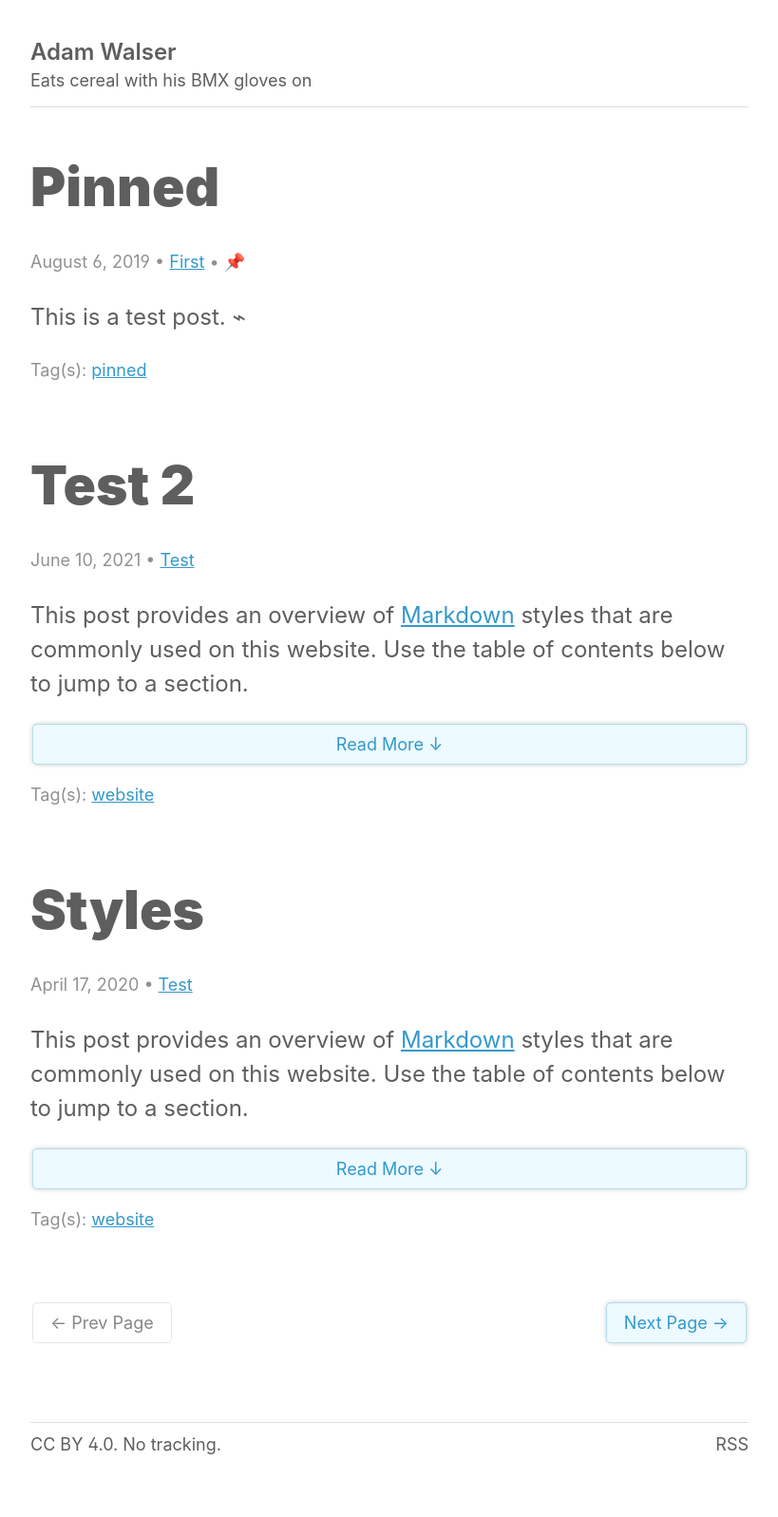
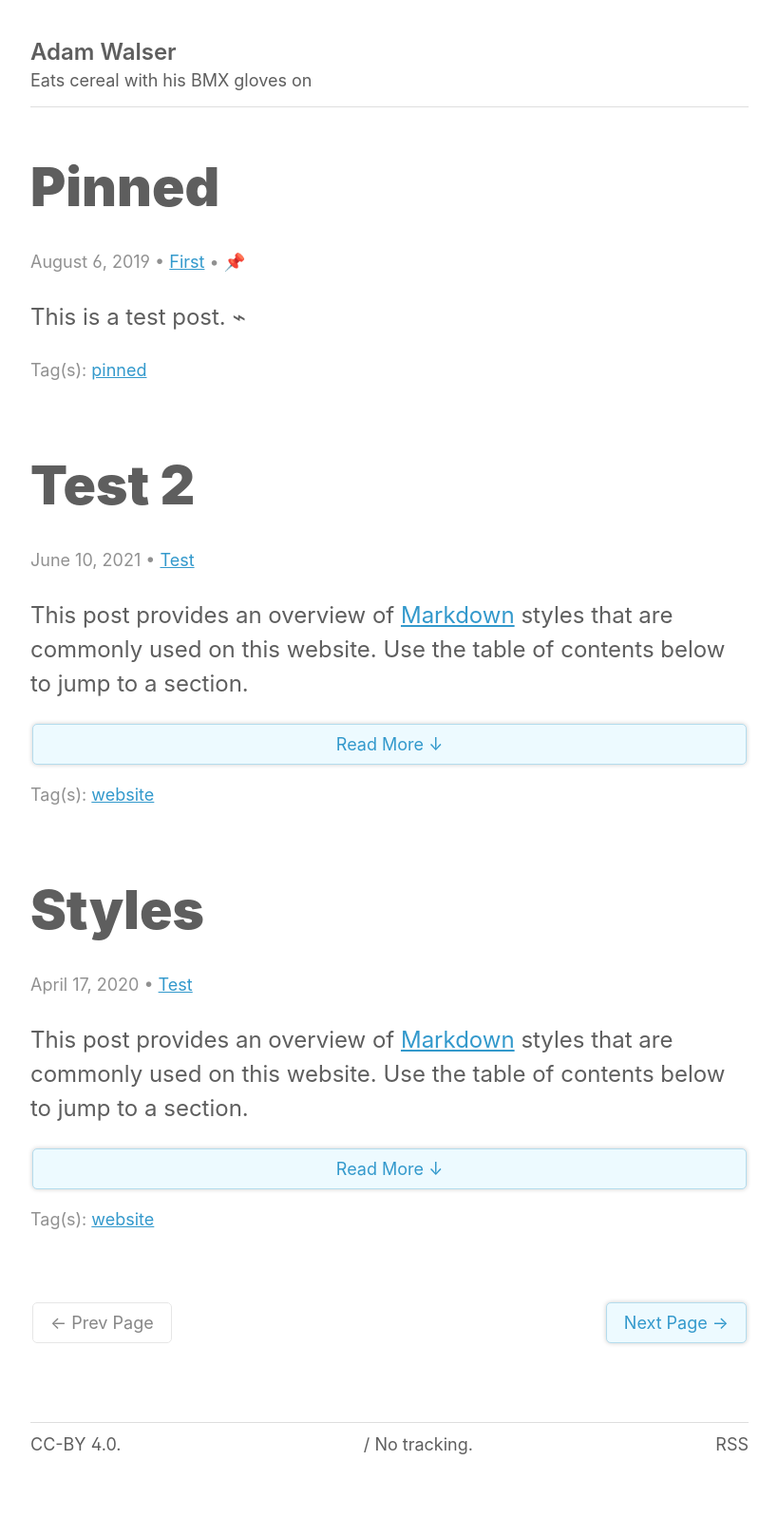
Before and after one commit to ajpwalser/ajpwalser.github.io, a Jekyll site: the page built from index.html, in a window 1280 px wide. Shown: the whole page at 95% size, without its empty margins (230-1049 px from the left). Built offline with Jekyll 4.4.1, drawn with Linux system fonts in a browser that asks for light colours; some web fonts are replaced; the list of posts is cut into pages by our own code.

Commit message:
Update default.html

```diff
--- a/_layouts/default.html
+++ b/_layouts/default.html
@@ -30,7 +30,7 @@
    <footer>
       <hr>
        <ul>
-         <li style="align-items:center;display:flex;flex-wrap:wrap;justify-content:space-between;margin-bottom:10px;"><a href="https://creativecommons.org/licenses/by/4.0/">CC BY 4.0. No tracking.
+         <li style="align-items:center;display:flex;flex-wrap:wrap;justify-content:space-between;margin-bottom:10px;"><a href="https://creativecommons.org/licenses/by/4.0/">CC-BY 4.0.</a> &#47; No tracking.
          <span><a href="{{ '/feed.xml' | prepend: site.baseurl | prepend: site.url }}">RSS</a></span></li>
        </ul>
    </footer>
```
